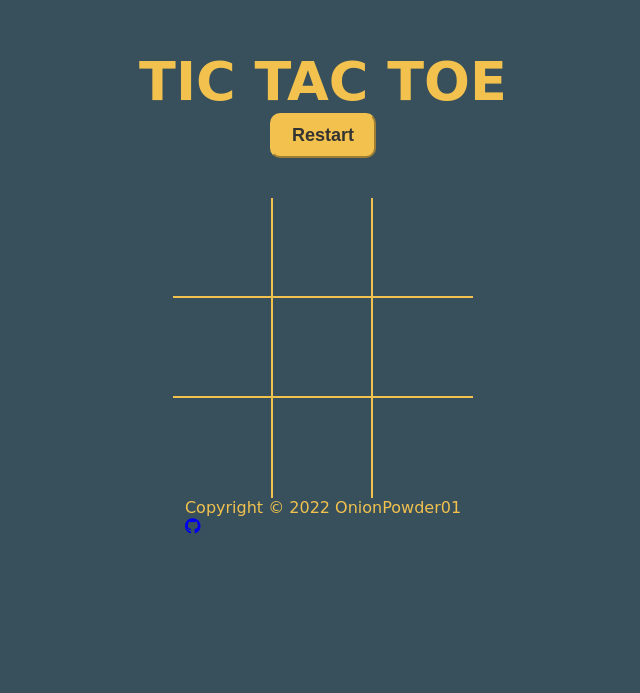
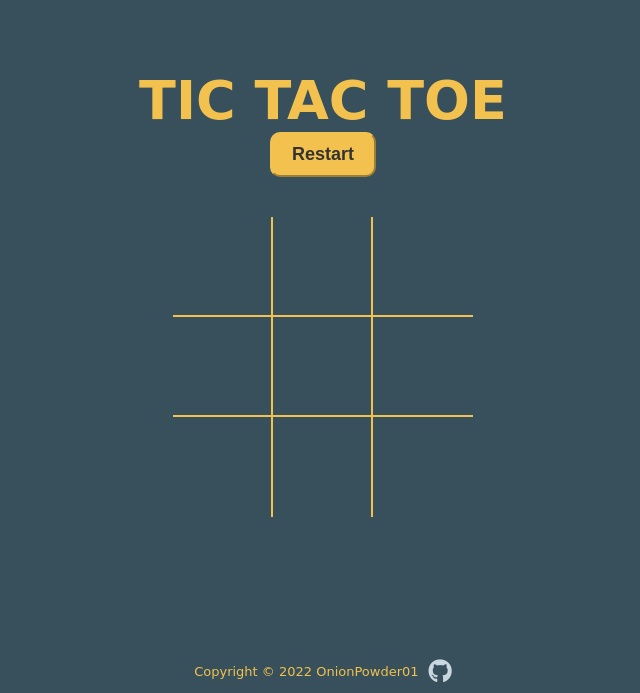
Before and after one commit to OnionPowder01/Tic-Tac-Toe, a plain HTML site: page index.html in a window 1280 px wide. Shown: the part 107-800 px from the top of the page, without its empty margins (317-957 px from the left). Drawn offline with Linux system fonts and the light colour scheme; a web font is replaced by a local one.

Commit message:
update layout

```diff
--- a/style.css
+++ b/style.css
@@ -7,17 +7,24 @@
 :root {
     --orange: #F2C14E;
     --winning-blocks: #2d414b;
+    --font-color: #cbd7e0;
 }
 
 body {
     color: var(--orange);
     font-family: 'Finger Paint', cursive;
 }
+
+
+
+/* HEADER */
+
 h1 {
     font-size: 54px;
     text-transform: uppercase;
 }
 
+/* MAIN */
 .container {
     padding: 40px;
     height: 100vh;
@@ -65,3 +72,28 @@ button:hover {
     cursor: pointer;
     transform: translateY(-2px);
 }
+
+/* FOOTER */
+
+.footer {
+    position: absolute;
+    bottom: 0;
+    left: 0;
+    display: flex;
+    align-items: center;
+    justify-content: center;
+    gap: 10px;
+    width: 100%;
+    padding: 10px;
+    font-size: 13px;
+  }
+
+  .fa-github {
+    color: var(--font-color);
+    font-size: 1.5rem;
+    transition: transform 0.3s ease-in-out;
+  }
+
+  .fa-github:hover {
+    transform: rotate(360deg) scale(1.2);
+  }
```
